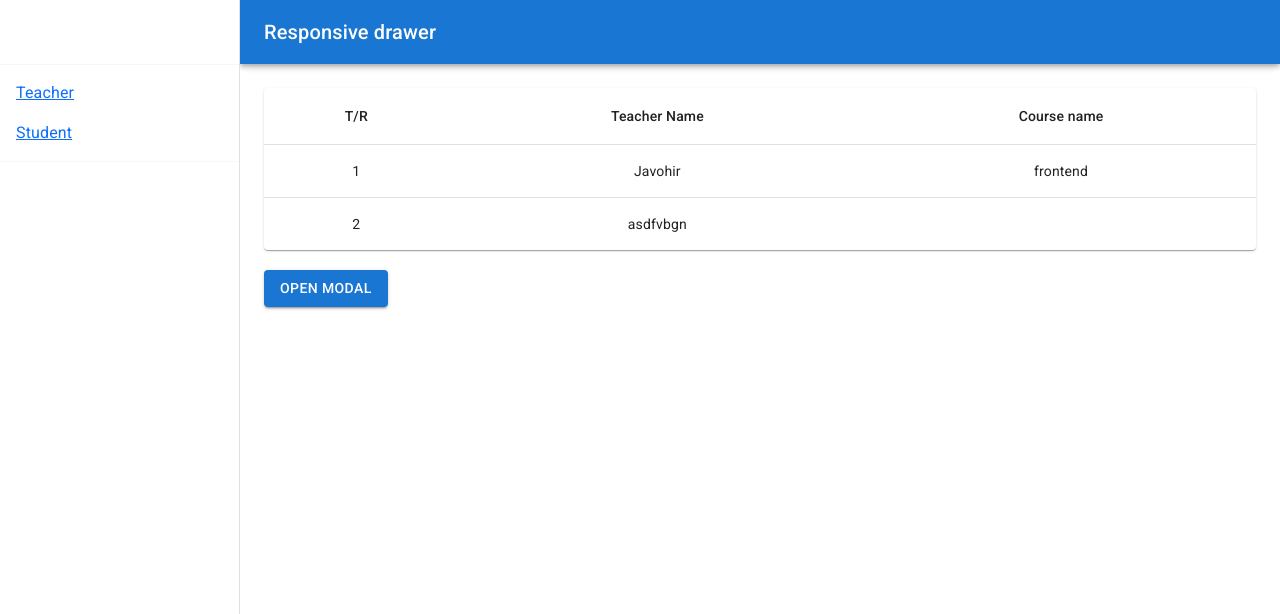
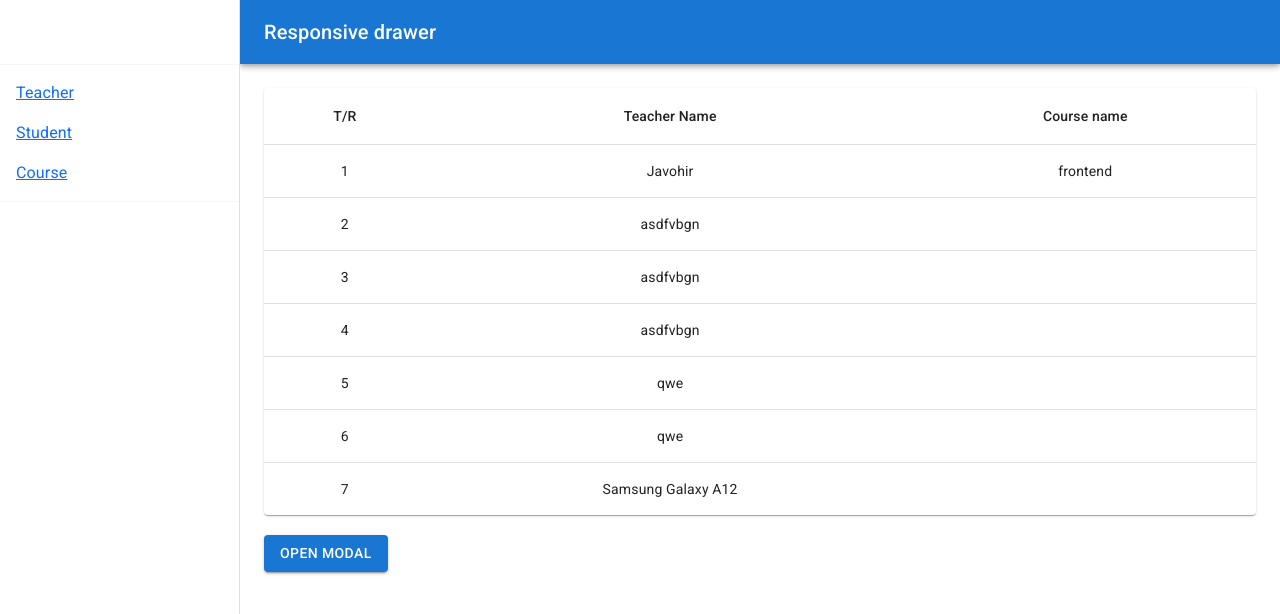
Before and after one commit to pakhlavonovv/lsn14, a React (Vite) app: page /admin in a window 1280 px wide. Shown: the top 614 px of the page. Built offline with nearby package versions, Linux system fonts and the light colour scheme; data requests are answered from the project's data file.

Commit message:
some-changes

```diff
--- a/db.json
+++ b/db.json
@@ -20,6 +20,31 @@
       "id": "c836",
       "age": "Standart Fullstack",
       "name": "asdfvbgn"
+    },
+    {
+      "id": "16f1",
+      "age": "Standart Fullstack",
+      "name": "asdfvbgn"
+    },
+    {
+      "id": "8cea",
+      "age": "Standart Fullstack",
+      "name": "asdfvbgn"
+    },
+    {
+      "id": "19cc",
+      "age": "Standart Fullstack",
+      "name": "qwe"
+    },
+    {
+      "id": "9f82",
+      "age": "Standart Fullstack",
+      "name": "qwe"
+    },
+    {
+      "id": "1501",
+      "age": "Standart Fullstack",
+      "name": "Samsung Galaxy A12"
     }
   ],
   "group": [
--- /dev/null
+++ b/src/pages/course/index.jsx
@@ -0,0 +1,9 @@
+import React from 'react'
+
+const Index = () => {
+  return (
+    <div>Course</div>
+  )
+}
+
+export default Index
--- a/src/pages/index.jsx
+++ b/src/pages/index.jsx
@@ -3,4 +3,5 @@ import AdminLayout from './admin-layout'
 import StudentLayout from './student-layout'
 import Student from './student'
 import Teacher from './teacher'
-export {SignIn, AdminLayout, StudentLayout, Student, Teacher}
+import Course from './course'
+export {SignIn, AdminLayout, StudentLayout, Student, Teacher, Course}
--- a/src/pages/router/index.jsx
+++ b/src/pages/router/index.jsx
@@ -5,7 +5,7 @@ import {
     RouterProvider,
 } from "react-router-dom";
 import App from '../../App'
-import { SignIn, AdminLayout, StudentLayout, Student, Teacher } from "@pages";
+import { SignIn, AdminLayout, StudentLayout, Student, Teacher, Course } from "@pages";
 
 const Index = () => {
     const router = createBrowserRouter(
@@ -15,6 +15,7 @@ const Index = () => {
 
             <Route path="admin" element={<AdminLayout/>}>
                 <Route index element={<Teacher/>}/>
+                <Route path="course" element={<Course/>}/>
                 <Route path="student" element={<Student/>}/>
             </Route>
 
--- a/src/pages/router/routes.jsx
+++ b/src/pages/router/routes.jsx
@@ -1,12 +1,16 @@
 const admin = [
     {
         content: "Teacher",
-        path: "/admin"
+        path: "/admin",
     },
     {
         content: "Student",
-        path: "/admin/student"
+        path: "/admin/student",
     },
+    {
+        content: "Course",
+        path: "/admin/course",
+    }
 ]
 const student = [
     {
```
